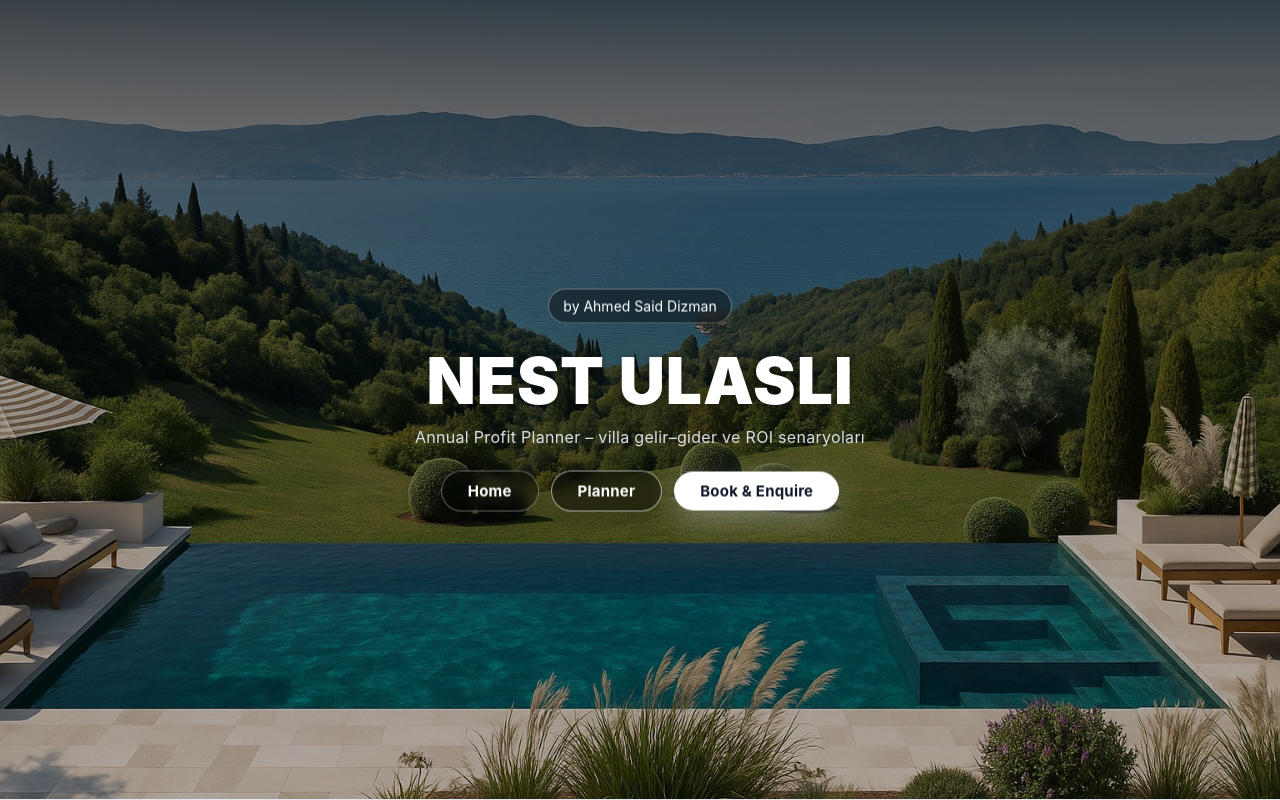
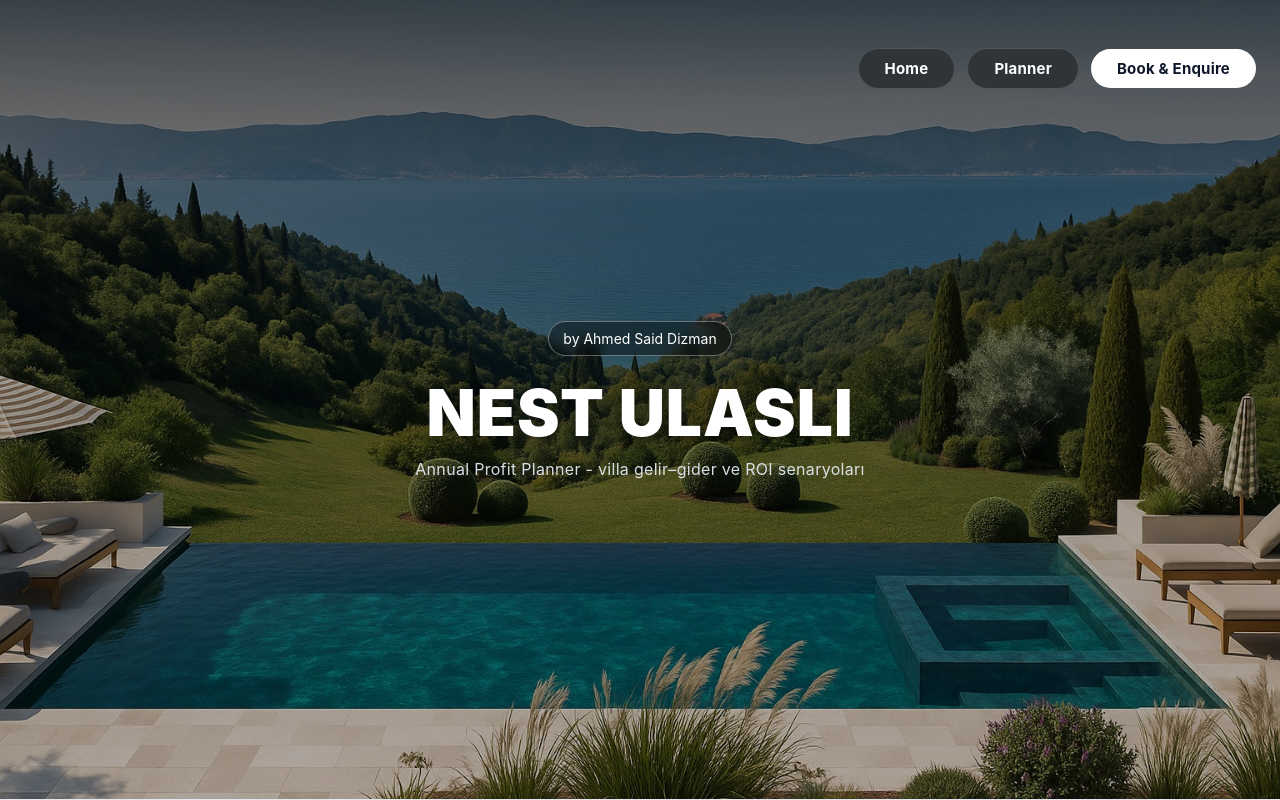
Before and after one commit to dirvass/nest-planner, a React (Vite) app: page / in a window 1280 px wide. Built offline with nearby package versions, Linux system fonts and the light colour scheme.

Commit message:
Update Home.tsx

```diff
--- a/src/Home.tsx
+++ b/src/Home.tsx
@@ -1,23 +1,21 @@
 import React from "react";
-import "./styles.css";
 
 export default function Home() {
   return (
     <header className="header">
+      {/* HERO NAV – centered, pill buttons */}
+      <div className="nav-buttons nav-buttons--hero">
+        <a href="/" className="nav-btn dark">Home</a>
+        <a href="/planner" className="nav-btn dark">Planner</a>
+        <a href="/book" className="nav-btn primary">Book & Enquire</a>
+      </div>
+
       <div className="header-inner">
         <span className="badge">by Ahmed Said Dizman</span>
-
         <h1 className="hero-title">NEST ULASLI</h1>
         <p className="hero-subtitle">
-          Annual Profit Planner – villa gelir–gider ve ROI senaryoları
+          Annual Profit Planner - villa gelir–gider ve ROI senaryoları
         </p>
-
-        {/* 👇 net, belirgin, modern CTA’lar */}
-        <nav className="hero-cta" aria-label="Primary">
-          <a href="/" className="hero-btn ghost">Home</a>
-          <a href="/planner" className="hero-btn">Planner</a>
-          <a href="/book" className="hero-btn primary">Book &amp; Enquire</a>
-        </nav>
       </div>
     </header>
   );
```
